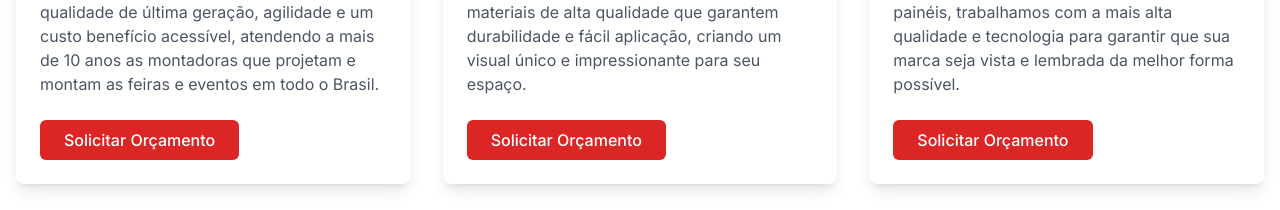
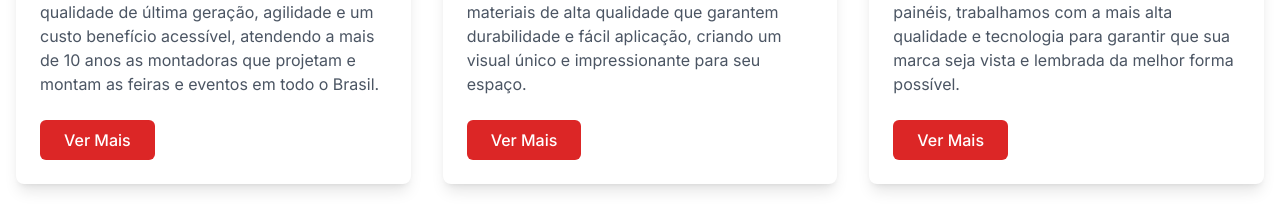
Before and after one commit to Francisco-tads/GSET-Comunica-o-Visual, a React (Vite) app: page / in a window 1280 px wide. Shown: the part 2244-2454 px from the top of the page. Built offline with nearby package versions, Linux system fonts and the light colour scheme.

Commit message:
Fix missing VER MAIS button

```diff
--- a/src/components/Services.tsx
+++ b/src/components/Services.tsx
@@ -71,8 +71,10 @@ const Services: React.FC = () => {
                 <a
                   href={`https://wa.me/5511991298838?text=Olá, gostaria de saber mais sobre ${service.title}`}
                   className="inline-block w-full md:w-auto text-center bg-red-600 hover:bg-red-700 text-white py-2 px-6 rounded-md font-medium transition-colors"
+                  target="_blank"
+                  rel="noopener noreferrer"
                 >
-                  Solicitar Orçamento
+                  Ver Mais
                 </a>
               </div>
             </div>
```
